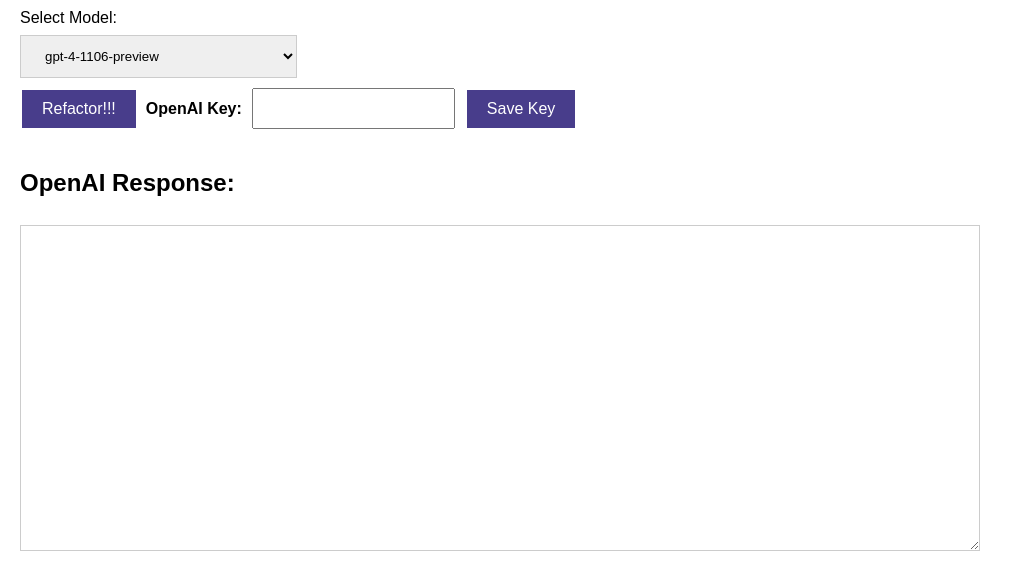
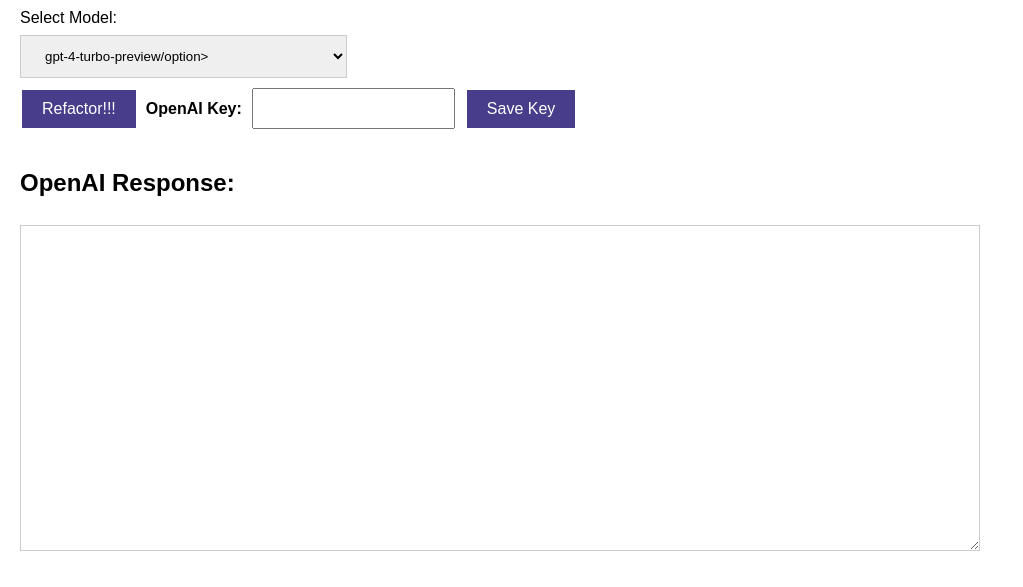
Before and after one commit to MarcoWorms/RefactorGPT, a plain HTML site: page index.html in a window 1280 px wide. Shown: the part 1017-1604 px from the top of the page, without its empty margins (0-1023 px from the left). Drawn offline with Linux system fonts and the light colour scheme.

Commit message:
Update index.html

```diff
--- a/index.html
+++ b/index.html
@@ -64,8 +64,7 @@
     <div>
       <label for="models">Select Model:</label>
       <select id="models" name="models">
-        <option>gpt-4-1106-preview</option>
-        <option>gpt-4</option>
+        <option>gpt-4-turbo-preview/option>
         <option>gpt-3.5-turbo</option>
       </select>
     </div>
```
